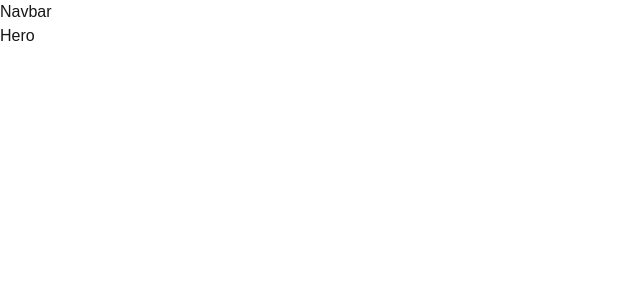
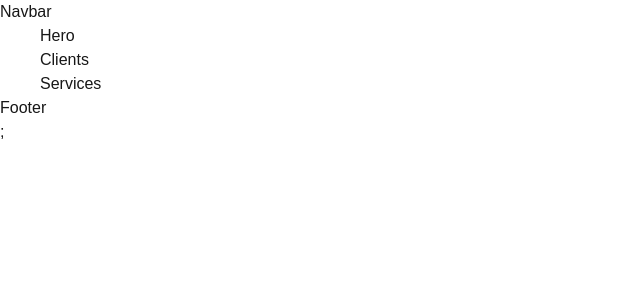
Before and after one commit to davi-p-oliveira-11/NextCent-LP-Typescript, a Next.js app: page / in a window 1280 px wide. Shown: the top 300 px of the page, without its empty margins (0-640 px from the left). Built offline with nearby package versions, Linux system fonts and the light colour scheme.

Commit message:
adjusted some settings and the padding in main section

```diff
--- a/src/components/Footer.tsx
+++ b/src/components/Footer.tsx
@@ -1,5 +1,5 @@
 import React from "react";
 
 export function Footer() {
-  return <div>Button</div>;
+  return <div>Footer</div>;
 }
--- a/src/pages/_app.tsx
+++ b/src/pages/_app.tsx
@@ -1,6 +1,28 @@
 import "@/styles/globals.css";
 import type { AppProps } from "next/app";
+import { Geist, Geist_Mono } from "next/font/google";
+
+import type { Metadata } from "next";
+
+export const metadata: Metadata = {
+  title: "NextCent |",
+  description: "Smart and seamless suggestion platform.",
+};
+
+const geistSans = Geist({
+  variable: "--font-geist-sans",
+  subsets: ["latin"],
+});
+
+const geistMono = Geist_Mono({
+  variable: "--font-geist-mono",
+  subsets: ["latin"],
+});
 
 export default function App({ Component, pageProps }: AppProps) {
-  return <Component {...pageProps} />;
+  return (
+    <div>
+      <Component {...pageProps} />;
+    </div>
+  );
 }
--- a/src/pages/api/hello.ts
+++ /dev/null
@@ -1,13 +0,0 @@
-// Next.js API route support: https://nextjs.org/docs/api-routes/introduction
-import type { NextApiRequest, NextApiResponse } from "next";
-
-type Data = {
-  name: string;
-};
-
-export default function handler(
-  req: NextApiRequest,
-  res: NextApiResponse<Data>,
-) {
-  res.status(200).json({ name: "John Doe" });
-}
--- a/src/pages/index.tsx
+++ b/src/pages/index.tsx
@@ -1,24 +1,24 @@
-import Image from "next/image";
-import { Geist, Geist_Mono } from "next/font/google";
+import "../styles/globals.css";
 
-import { Navbar } from "../components";
-import { Hero } from "@/sections";
-
-const geistSans = Geist({
-  variable: "--font-geist-sans",
-  subsets: ["latin"],
-});
-
-const geistMono = Geist_Mono({
-  variable: "--font-geist-mono",
-  subsets: ["latin"],
-});
+import { Navbar, Footer } from "../components";
+import { Hero, Clients, Services } from "@/sections";
 
 export default function Home() {
   return (
     <>
-      <Navbar />
-      <Hero />
+      <header>
+        <Navbar />
+      </header>
+
+      <main className="max-w-[1240px] mx-auto px-5 py-8 md:py-0">
+        <Hero />
+        <Clients />
+        <Services />
+      </main>
+
+      <footer>
+        <Footer />
+      </footer>
     </>
   );
 }
```
